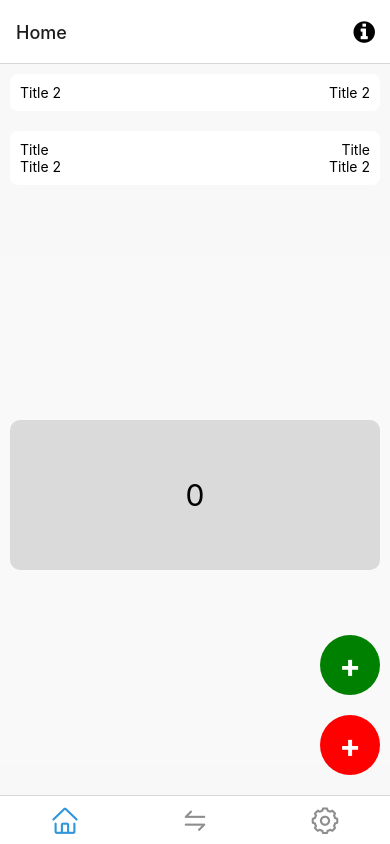
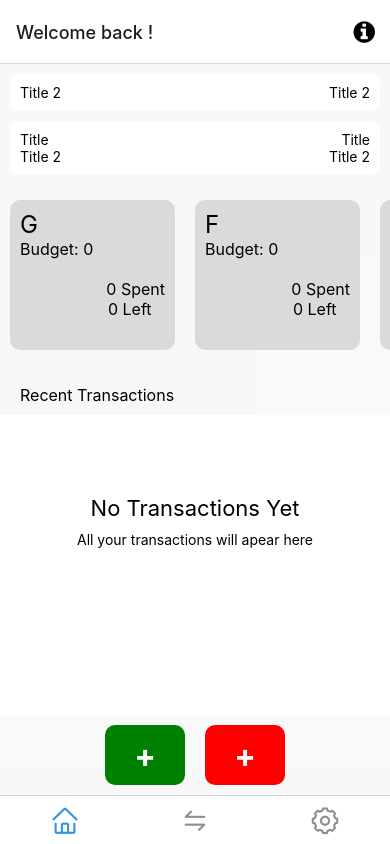
Before and after one commit to Santosh-Punase/FinanceApp, a React Native app: screen /TabOne in a window 390 px wide. Built offline with nearby package versions, Linux system fonts and the light colour scheme; what expo-linking, react-native-popup-menu would draw is missing.

Commit message:
added budget and transactions on home screen

```diff
--- a/components/Transactions/NewEntryCard.tsx
+++ b/components/Transactions/NewEntryCard.tsx
@@ -45,7 +45,7 @@ export default function NewEntryCard({ navigation, route }: AddNewScreenProps) {
 
   const saveEntry = () => {
     const newEntry: Transaction = {
-      ...entry, id: Math.random(), createdAt: Date.now()
+      ...entry, id: Math.random(), amount: Number(entry.amount).toFixed(2), createdAt: Date.now()
     };
     setTransactionList(stringifyObject([ ...parsedTransactionList, newEntry]));
   }
--- a/components/Transactions/TransactionList.tsx
+++ b/components/Transactions/TransactionList.tsx
@@ -1,17 +1,14 @@
-import React, { useCallback, useState } from 'react';
+import React from 'react';
 import { ActivityIndicator, ScrollView, StyleSheet } from 'react-native';
-import { useFocusEffect } from '@react-navigation/native';
 import dayjs from 'dayjs';
 // import { getCalendars } from 'expo-localization';
 
-import Layout from '../../constants/Layout';
+import { HEIGHT, WIDTH } from '../../constants/Layout';
 import { Text, View } from '../Themed';
 import { Card } from '../Card';
 // import { dummyData } from './dummyData';
-import useStore from '../../hooks/useStore';
 import { Transaction } from '../../store/type';
-import { parseObject } from '../../utils';
-import TransactionFilters, { SelectedFilters } from './TransactionFilters';
+import { SelectedFilters } from './TransactionFilters';
 import { NoRecord } from '../NoRecord';
 
 export const filterInitialState: SelectedFilters = {
@@ -20,37 +17,23 @@ export const filterInitialState: SelectedFilters = {
   paymentMode: [],
 }
 
-const LIST_HEIGHT = Layout.window.height - 150;
+const LIST_HEIGHT = HEIGHT - 150;
 
-export default function TransactionList() {
-  const [ transactionList, , isLoading , , fetchList ] = useStore('transactionList');
-  // @ts-ignore
-  const parsedTransactionList: Transaction[] = parseObject(transactionList)?.sort((a,b) => b.createdAt - a.createdAt) || [];
-  const [selectedFilters, setSelectedFilters] = useState(filterInitialState)
-  const isFilterSelected = selectedFilters.transactionType !== '' || selectedFilters.category.length || selectedFilters.paymentMode.length
+type TransactionListProps = {
+  list: Transaction[]
+  isFilterSelected?: boolean;
+  listHeight?: number;
+  isLoading?: boolean;
+  clearAllFilters?: () => void;
+}
 
-  useFocusEffect(
-    useCallback(() => {
-      fetchList();
-    }, [transactionList])
-  );
-
-  const filteredList = parsedTransactionList.filter((item: Transaction, i: number) => (
-    (selectedFilters.transactionType === '' || item.transactionType === selectedFilters.transactionType) &&
-    (selectedFilters.category.length === 0 || selectedFilters.category.includes(item.category?.id || -1)) &&
-    (selectedFilters.paymentMode.length === 0 || selectedFilters.paymentMode.includes(item.paymentMode?.id || -1))
-  ));
+export default function TransactionList({ isFilterSelected, clearAllFilters, list, isLoading, listHeight } : TransactionListProps) {
 
   return (
-    <>
-      <TransactionFilters
-        selectedFilters={selectedFilters}
-        setFilter={(filter, selectedOptions) => setSelectedFilters({ ...selectedFilters, [filter]: selectedOptions})}
-      />
-      <ScrollView style={styles.list}>
+    <ScrollView style={{ width: WIDTH, minHeight: listHeight || LIST_HEIGHT, paddingBottom: 100 }}>
       { isLoading
-        ? <ActivityIndicator size={'large'} style={{ height: LIST_HEIGHT }} />
-        : filteredList.map((item: Transaction, i: number) => {
+      ? <ActivityIndicator size={'large'} style={{ height: listHeight || LIST_HEIGHT }} />
+      : list.map((item: Transaction, i: number) => {
         // const date = dayjs(item.createdAt).format('DD-MMM-YYYY');
         // const isDifferentDate = currentDate !== date;
         // currentDate = date;
@@ -79,8 +62,7 @@ export default function TransactionList() {
                   {/* <Text style={styles.transactionTime}>{`${dayjs(item.createdAt).format(`DD-MMM-YYYY | ${ getCalendars()[0].uses24hourClock ? 'HH:mm' : 'h:mm A'}`)}`}</Text> */}
                 </View>
                 <View style={styles.amount}>
-                    {item.transactionType === 'Cash-In' && <Text style={styles.credit}>{item.amount
-                    }</Text>}
+                  {item.transactionType === 'Cash-In' && <Text style={styles.credit}>{item.amount}</Text>}
                   {item.transactionType === 'Cash-Out' && <Text style={styles.debit}>{item.amount}</Text>}
                 </View>
               </View>
@@ -88,12 +70,12 @@ export default function TransactionList() {
           </React.Fragment>
         )})
       }
-        { filteredList.length === 0 ?
+      { list.length === 0 ?
           isFilterSelected ?
             <NoRecord
               header={'No Transactions Found'}
               subHeader={'Try removing filters'}
-                onCancel={() => setSelectedFilters(filterInitialState)}
+              onCancel={() => clearAllFilters?.()}
             />
             : <NoRecord
               header={'No Transactions Yet'}
@@ -102,7 +84,6 @@ export default function TransactionList() {
         : null
       }
     </ScrollView>
-    </>
   );
 }
 
@@ -124,10 +105,10 @@ const styles = StyleSheet.create({
     fontWeight: 'bold',
     // backgroundColor: '#dadada',
   },
-  list: {
-    width: Layout.window.width,
-    height: LIST_HEIGHT,
-  },
+  // list: {
+  //   width: Layout.window.width,
+  //   height: LIST_HEIGHT,
+  // },
   listItem: {
     borderRadius: 0,
     paddingTop: 0,
--- a/navigation/index.tsx
+++ b/navigation/index.tsx
@@ -73,7 +73,7 @@ function BottomTabNavigator() {
         name="TabOne"
         component={HomeScreen}
         options={({ navigation }: RootTabScreenProps<'TabOne'>) => ({
-          title: 'Home',
+          title: 'Welcome back !',
           tabBarIcon: ({ color }) => <TabBarIcon name="home" color={color} />,
           tabBarShowLabel: false,
           headerRight: () => (
--- a/screens/HomeScreen.tsx
+++ b/screens/HomeScreen.tsx
@@ -1,22 +1,43 @@
-import { StyleSheet, Dimensions, FlatList } from 'react-native';
+import { StyleSheet, Dimensions } from 'react-native';
 
 import EditScreenInfo from '../components/EditScreenInfo';
 import { FloatingButton } from '../components/FloatingButton';
 import { Text, View } from '../components/Themed';
 import { RootTabScreenProps } from '../types';
-import { TransactionType } from '../store/type';
-import { CardsCarousel } from '../components/CardsCarousel';
+import { CategoryOption, Transaction, TransactionCategory, TransactionType } from '../store/type';
+// import { CardsCarousel } from '../components/CardsCarousel';
 import { Card } from '../components/Card';
-import { WIDTH } from '../constants/Layout';
+import { HEIGHT, WIDTH } from '../constants/Layout';
 import { HorizontalCardList } from '../components/HorizontalCardList';
-import { withDecay } from 'react-native-reanimated';
+import useStore from '../hooks/useStore';
+import { useFocusEffect } from '@react-navigation/native';
+import { useCallback } from 'react';
+import { parseObject } from '../utils';
+import TransactionList from '../components/Transactions/TransactionList';
 
 export default function HomeScreen({ navigation }: RootTabScreenProps<'TabOne'>) {
+
+  const [ transactionList, , isLoading , , fetchTransactions ] = useStore('transactionList');
+  const [ categoriesList, , isCategoriesLoading , , fetchCategories ] = useStore('categories');
+  // @ts-ignore
+  const parsedTransactionList: Transaction[] = parseObject(transactionList)?.sort((a,b) => b.createdAt - a.createdAt) || [];
+
+  // @ts-ignore
+  const parsedCategoriesList: CategoryOption[] = parseObject(categoriesList) || [];
+
+  useFocusEffect(
+    useCallback(() => {
+      fetchTransactions();
+      fetchCategories()
+    }, [transactionList])
+  );
+
   const addNewTransaction = (transactionType: TransactionType ) => {
     navigation.navigate('AddNewTransaction', { category: undefined, paymentMode: undefined, transactionType })
   }
 
-  const categories = [...new Array(1).keys()];
+  const categories = parsedCategoriesList;
+  // const categories = [...new Array(3).keys()];
 
   return (
     <View style={styles.container} lightColor='rgba(255,255,255, 0.5)' darkColor='rgba(255, 255, 255, 0.1)'>
@@ -40,7 +61,7 @@ export default function HomeScreen({ navigation }: RootTabScreenProps<'TabOne'>)
       </Card>
       <HorizontalCardList
         data={categories}
-        style={{  }}
+        style={{ maxHeight: 200, minHeight: 200 }}
         renderItem={({ item }) => (
           <View
             style={{
@@ -52,28 +73,45 @@ export default function HomeScreen({ navigation }: RootTabScreenProps<'TabOne'>)
               borderRadius: 10,
               alignSelf: 'center',
               backgroundColor: '#dadada',
-              justifyContent: 'center',
+              // justifyContent: 'center',
+              padding: 10,
               marginHorizontal: 10
             }}
           >
-            <Text style={{ textAlign: 'center', fontSize: 30 }}>
-              {item}
+            <Text style={{ textAlign: 'left', fontSize: 24 }}>
+              {item?.name}
+            </Text>
+            <Text style={{ textAlign: 'left', fontSize: 16 }}>
+              {`Budget: ${item?.budget}`}
+            </Text>
+            <Text style={{ textAlign: 'right', fontSize: 16, marginTop: 20 }}>
+              {`${item?.expense} Spent`}
+            </Text>
+            <Text style={{ textAlign: 'right', fontSize: 16 }}>
+              {`${item?.budget - item.expense} Left   `}
             </Text>
           </View>
         )}
       />
+      <Text style={styles.header}>Recent Transactions</Text>
+      <TransactionList
+        list={parsedTransactionList.slice(0,5)}
+        isLoading={isLoading}
+        listHeight={HEIGHT - 470}
+      />
+
       {/* <CardsCarousel /> */}
 
       {/* <EditScreenInfo path="/screens/HomeScreen.tsx" /> */}
       <FloatingButton
         onPress={() => addNewTransaction('Cash-In')}
         label={'+'}
-        style={{ backgroundColor: 'green', bottom: 100, }}
+        style={{ borderRadius: 10, backgroundColor: 'green', width: 80, bottom: 10, left: WIDTH / 2 - 90 }}
       />
       <FloatingButton
         onPress={() => addNewTransaction('Cash-Out')}
         label={'+'}
-        style={{ backgroundColor: 'red', bottom: 20, }}
+        style={{ borderRadius: 10, backgroundColor: 'red',width: 80, bottom: 10, right: WIDTH / 2 - 90 }}
       />
     </View>
   );
@@ -84,7 +122,7 @@ const styles = StyleSheet.create({
     height: Dimensions.get('window').height - 120,
     flex: 1,
     flexDirection: 'column',
-    alignItems: 'center',
+    alignItems: 'flex-start',
     // justifyContent: 'center',
   },
   title: {
@@ -92,11 +130,16 @@ const styles = StyleSheet.create({
     fontWeight: 'bold',
     alignSelf: 'flex-start',
   },
-  cardStyle: { marginVertical: 10, marginHorizontal: 10, width: WIDTH - 20, flexDirection: 'column' },
+  cardStyle: { marginTop: 10, marginHorizontal: 10, width: WIDTH - 20, flexDirection: 'column' },
   cardItem: { flexDirection: 'row', justifyContent: 'space-between', width: '100%' },
   separator: {
     marginVertical: 30,
     height: 1,
     width: '80%',
   },
+  header: {
+    fontSize: 16,
+    marginVertical: 10,
+    marginLeft: 20,
+  },
 });
--- a/screens/SettingScreen.tsx
+++ b/screens/SettingScreen.tsx
@@ -10,7 +10,7 @@ import { User } from '../store/type';
 import { parseObject, stringifyObject } from '../utils';
 import { ThemeSetting } from '../components/ThemeSetting';
 import { Icon } from '../components/Icon';
-import { clearStorage, initialize, removeValue } from '../store/store';
+import { initialize, removeValue } from '../store/store';
 import { defaultCategories, defaultPaymentModes } from '../constants/Store';
 
 export default function SettingScreen() {
@@ -111,7 +111,7 @@ const styles = StyleSheet.create({
     marginVertical: 10,
     color: 'gray',
     marginLeft: 10,
-    textTransform: 'uppercase',
+    // textTransform: 'uppercase',
     letterSpacing: 1,
   },
   profileIcon: {
--- a/screens/TransactionScreen.tsx
+++ b/screens/TransactionScreen.tsx
@@ -3,15 +3,49 @@ import { StyleSheet } from 'react-native';
 import { View } from '../components/Themed';
 import TransactionList from '../components/Transactions/TransactionList';
 import { RootTabScreenProps } from '../types';
+import TransactionFilters, { SelectedFilters } from '../components/Transactions/TransactionFilters';
+import { Transaction } from '../store/type';
+import { useFocusEffect } from '@react-navigation/native';
+import { useCallback, useState } from 'react';
+import useStore from '../hooks/useStore';
+import { parseObject } from '../utils';
 
+export const filterInitialState: SelectedFilters = {
+  transactionType: '',
+  category: [],
+  paymentMode: [],
+}
+export default function TransactionScreen({ navigation }: RootTabScreenProps<'TabTwo'>) {
+  const [ transactionList, , isLoading , , fetchList ] = useStore('transactionList');
+  // @ts-ignore
+  const parsedTransactionList: Transaction[] = parseObject(transactionList)?.sort((a,b) => b.createdAt - a.createdAt) || [];
+  const [selectedFilters, setSelectedFilters] = useState(filterInitialState)
+  const isFilterSelected = selectedFilters.transactionType !== '' || selectedFilters.category.length > 0 || selectedFilters.paymentMode.length > 0
 
-export default function TransactionScreen({ navigation }: RootTabScreenProps<'TabTwo'>) {
+  useFocusEffect(
+    useCallback(() => {
+      fetchList();
+    }, [transactionList])
+  );
+
+  const filteredList = parsedTransactionList.filter((item: Transaction, i: number) => (
+    (selectedFilters.transactionType === '' || item.transactionType === selectedFilters.transactionType) &&
+    (selectedFilters.category.length === 0 || selectedFilters.category.includes(item.category?.id || -1)) &&
+    (selectedFilters.paymentMode.length === 0 || selectedFilters.paymentMode.includes(item.paymentMode?.id || -1))
+  ));
+
   return (
     <View style={styles.container} darkColor='rgba(255,255,255,0.08)'>
-      {/* <Text style={styles.title}>Tab One</Text>
-      <View style={styles.separator} lightColor="#eee" darkColor="rgba(255,255,255,0.1)" /> */}
-      {/* <EditScreenInfo path="/screens/TabOneScreen.tsx" /> */}
-      <TransactionList />
+      <TransactionFilters
+        selectedFilters={selectedFilters}
+        setFilter={(filter, selectedOptions) => setSelectedFilters({ ...selectedFilters, [filter]: selectedOptions})}
+      />
+      <TransactionList
+        isLoading={isLoading}
+        isFilterSelected={isFilterSelected}
+        clearAllFilters={() => setSelectedFilters(filterInitialState)}
+        list={filteredList}
+      />
     </View>
   );
 }
```
Lines whose indentation alone changed are shown as unchanged.
